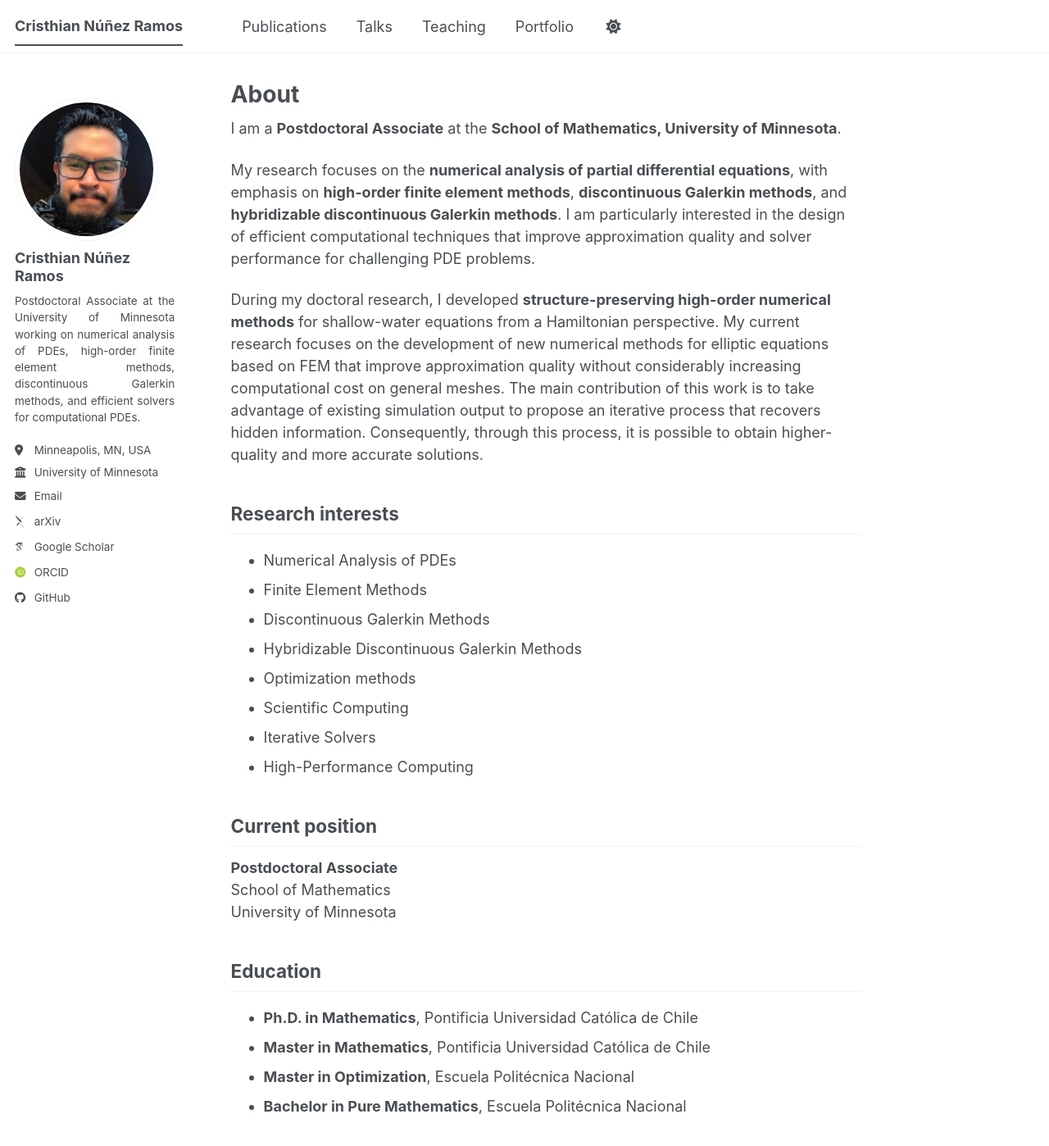
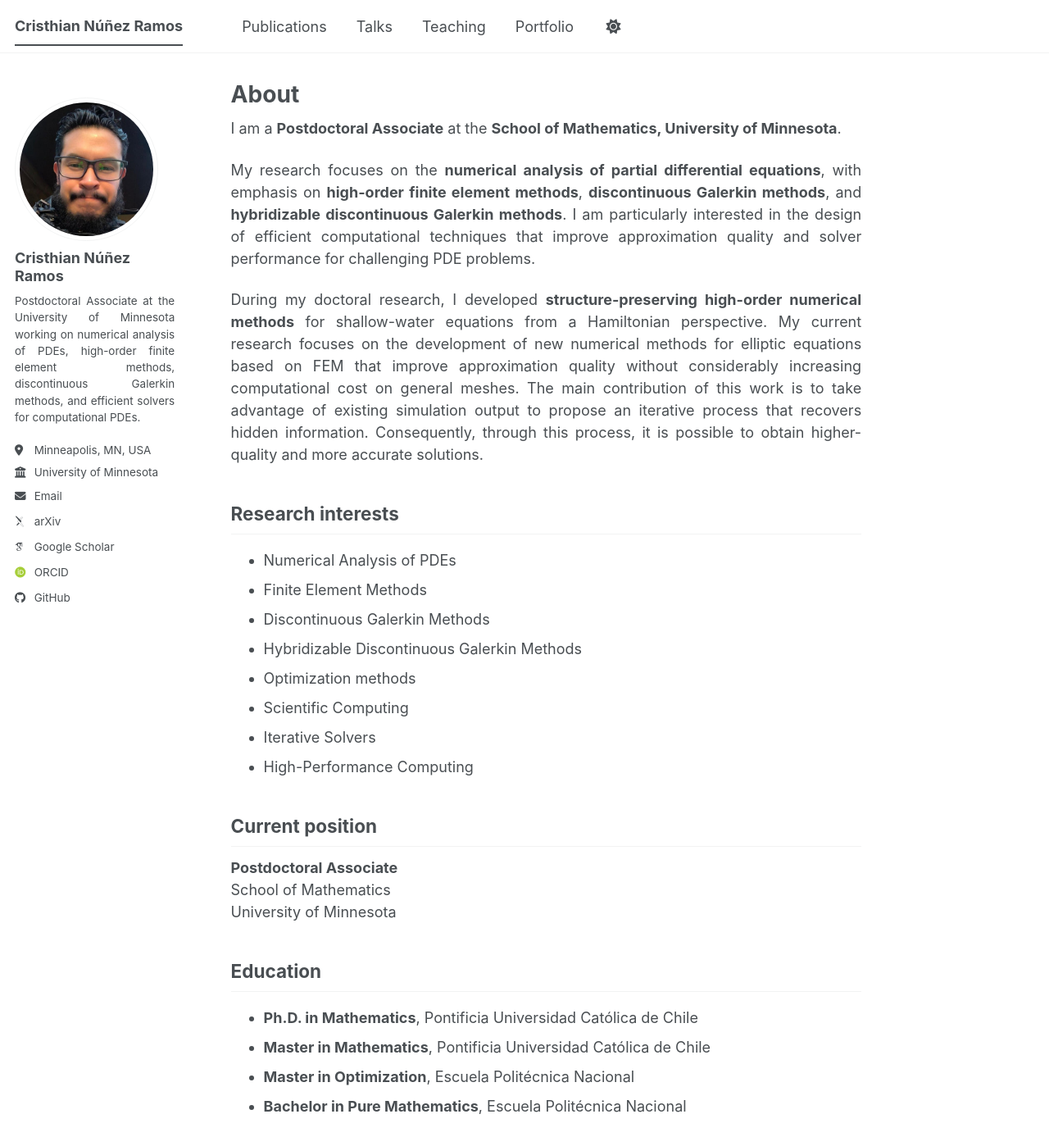
Before and after one commit to cnunezra-NAPDEs/webpage, a Jekyll site: the page built from _pages/about.md, in a window 1280 px wide and 1400 px high. Shown: the whole window at 82% size. Built offline with Jekyll 4.4.1, drawn with Linux system fonts in a browser that asks for light colours; some web fonts are replaced; a script bundle is joined from its source files by our own code; library files that are not in the unit come from our copies.

Commit message:
Update main.scss

```diff
--- a/assets/css/main.scss
+++ b/assets/css/main.scss
@@ -47,3 +47,13 @@
   text-justify: inter-word;
   line-height: 1.6;
 }
+
+
+.page__content p {
+  text-align: justify;
+  text-justify: inter-word;
+}
+
+.page__content li {
+  text-align: justify;
+}
```
